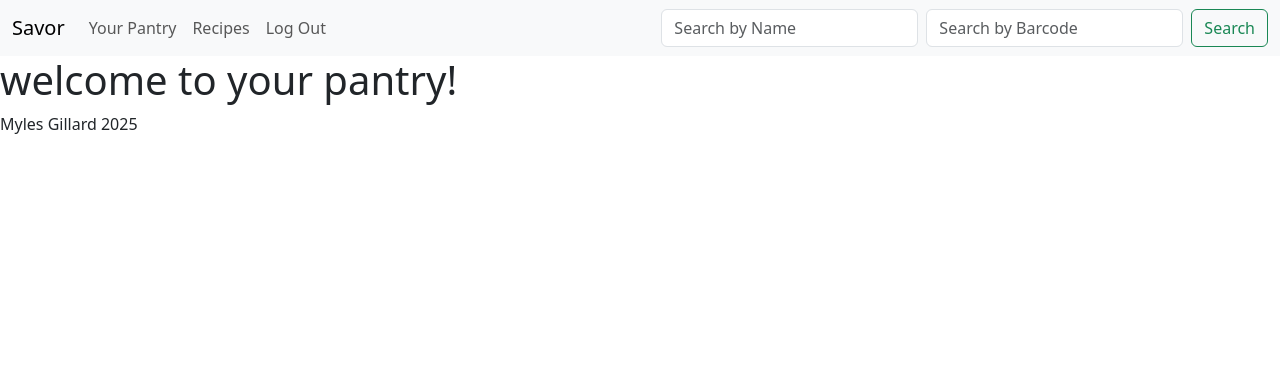
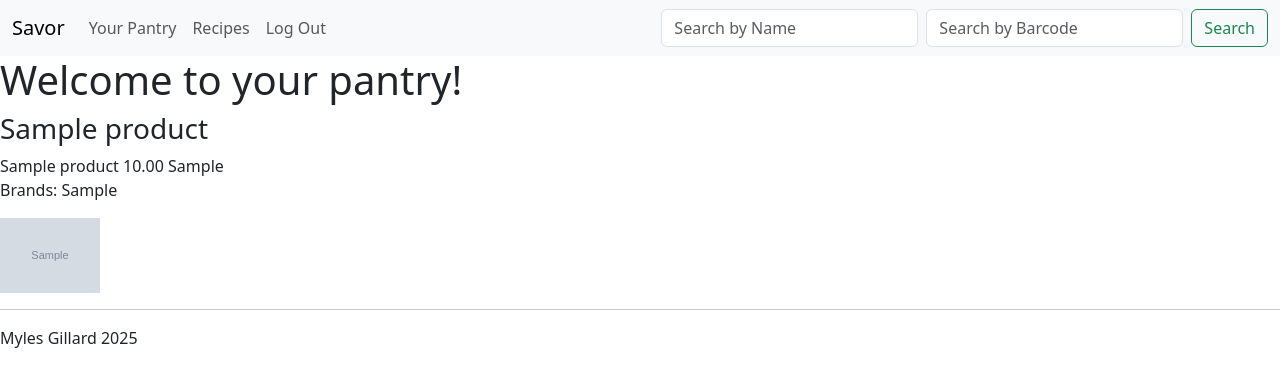
Before and after one commit to mnmfullmetal/savor, a Django app: page /pantry/view in a window 1280 px wide. Shown: the top 387 px of the page. Run offline with Django 5.2, Linux system fonts and the light colour scheme; a user stored in the database is signed in; tables that the repository leaves empty hold one stand-in row (values such as "Sample post"); grey boxes marked "Sample" are stand-in pictures; some libraries are stand-ins or nearby versions.

Commit message:
users can add and view their saved pantry items.

```diff
--- a/pantry/models.py
+++ b/pantry/models.py
@@ -16,8 +16,6 @@ class Pantry(models.Model):
 class PantryItem(models.Model):
     pantry = models.ForeignKey(Pantry, on_delete=models.CASCADE, related_name='items')
     product = models.ForeignKey('Product', on_delete=models.CASCADE, related_name='pantry_entries')
-
-
     quantity = models.DecimalField(max_digits=10, decimal_places=2)
     unit = models.CharField(max_length=50)
     expiration_date = models.DateField(blank=True, null=True)
--- a/pantry/templates/pantry/pantry.html
+++ b/pantry/templates/pantry/pantry.html
@@ -1,12 +1,21 @@
-{% extends "base.html" %}
-{% load static %}
-{% load widget_tweaks %}
-
-{% block title %}
-{{user}} Pantry
-{% endblock %}
-
+{% extends "base.html" %} {% load static %} {% load widget_tweaks %}
+{% block title %} Pantry - {{user}} {% endblock %}
 
 {% block body %}
-<h1>welcome to your pantry!</h1>
+<h1>Welcome to your pantry!</h1>
+
+{% for item in pantryitems %}
+<div class="pantry-item">
+  <h3>{{item.product.product_name}}</h3>
+  <div>{{item.product.product_name}} {{item.quantity}} {{item.unit}}</div>
+  <p>Brands: {{item.product.brands}}</p>
+  <img
+    src="{{item.product.image_url}}"
+    alt="{{item.product.product_name}}"
+    style="max-width: 100px; height: auto"
+  />
+  <hr />
+</div>
+
+{% endfor %}
 {% endblock %}
--- a/pantry/views.py
+++ b/pantry/views.py
@@ -64,15 +64,10 @@ def search_product(request):
         try:
             if barcode:
                 response_data = fetch_product_by_barcode(request, barcode)
-                print("\n--- Raw OFF API Response (Barcode Search) ---")
-                print(json.dumps(response_data, indent=2))
-                print("-------------------------------------------\n")
+
 
                 if response_data.get('status') == 1 and response_data.get('product'):
                     off_product = response_data['product']
-                    print("\n--- OFF Product Dict for Saving (Barcode) ---")
-                    print(json.dumps(off_product, indent=2))
-                    print("-------------------------------------------\n")
                     saved_product = save_product_to_db(off_product)
                     if saved_product:
                         off_products_data.append({
```
